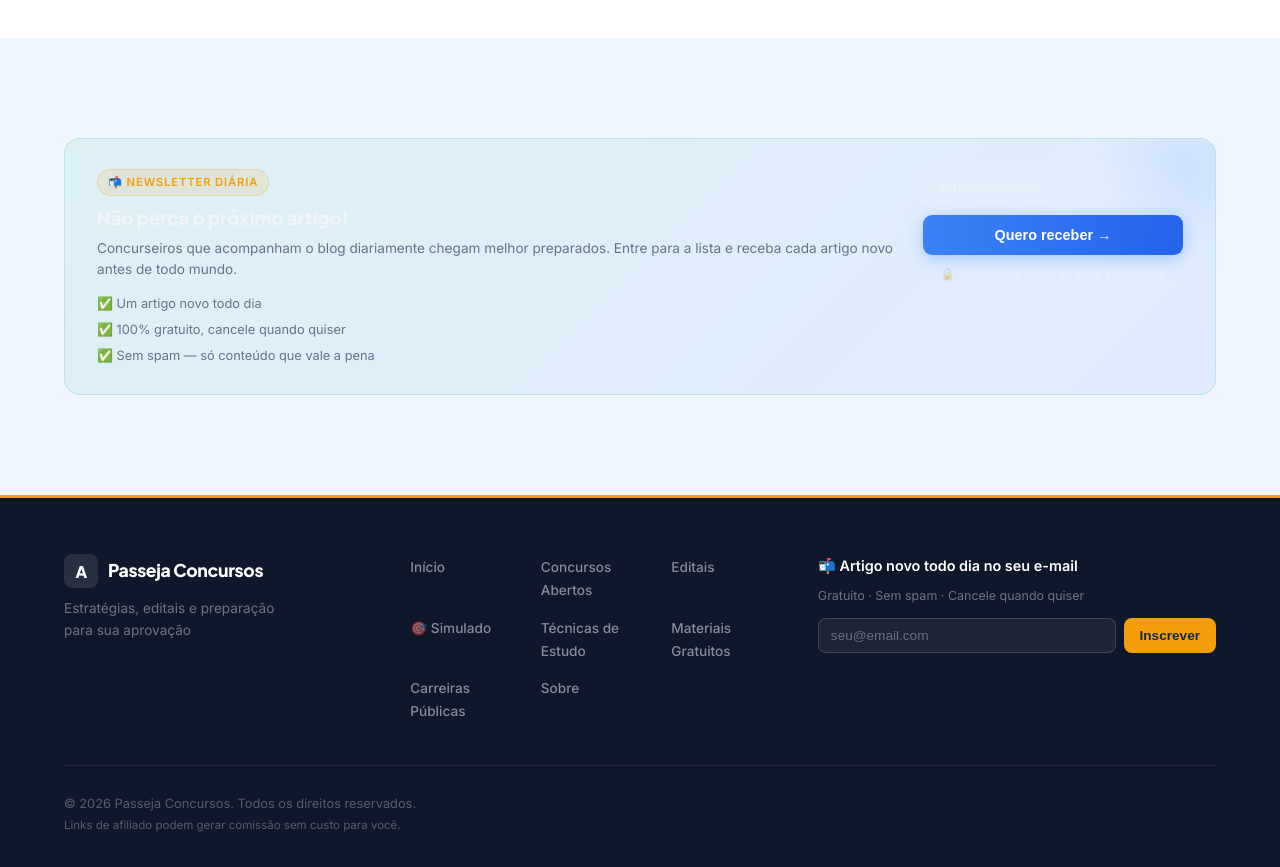
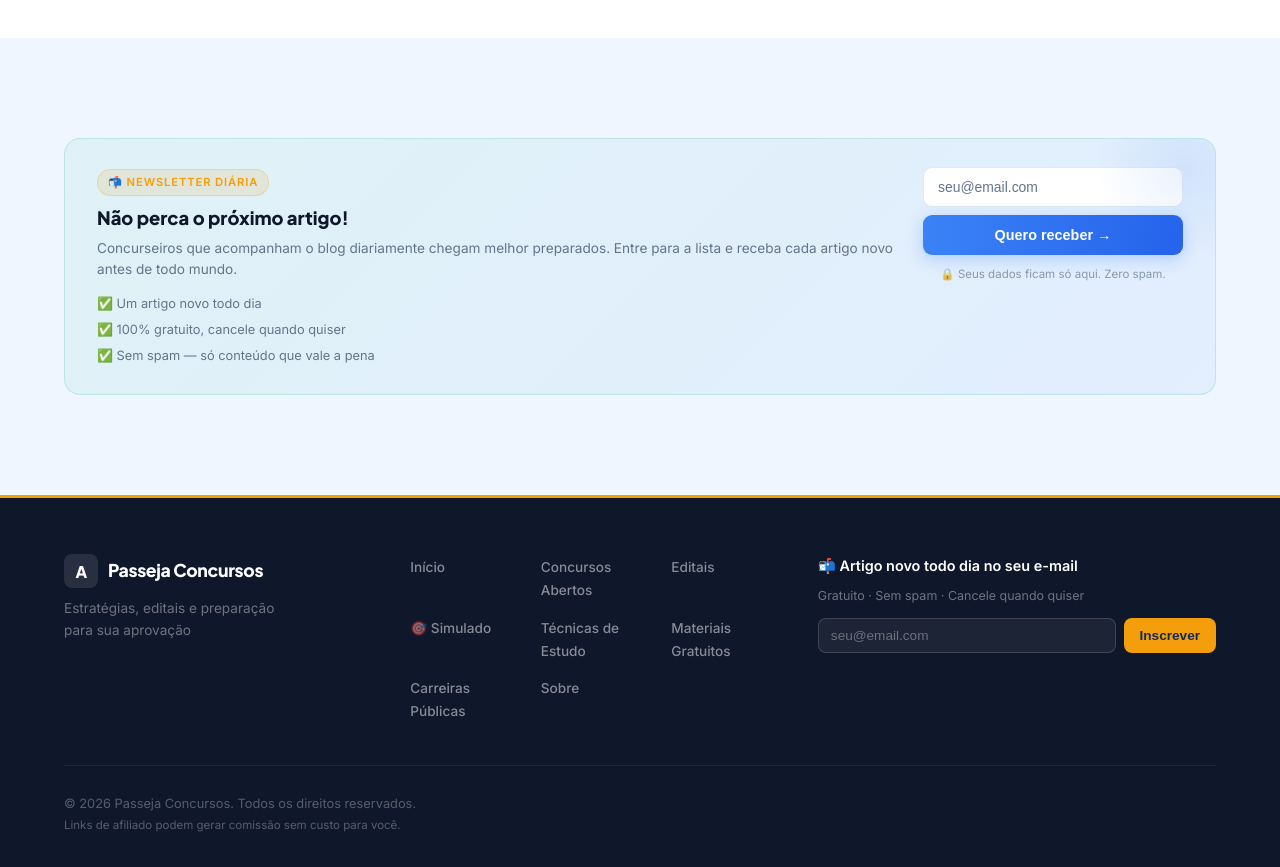
Before and after one commit to alter012026-hash/Blog_V1, a Next.js app: page / in a window 1280 px wide. Shown: the part 2880-3747 px from the top of the page. Built offline with nearby package versions, Linux system fonts and the light colour scheme.

Commit message:
fix: newsletter inline legível no tema claro (cores via variáveis CSS)

```diff
--- a/app/globals.css
+++ b/app/globals.css
@@ -1409,6 +1409,7 @@ time {
 
 /* =============================================
    NEWSLETTER INLINE (meio do artigo + homepage)
+   Usa variáveis do tema — funciona em light e dark
    ============================================= */
 
 .nl-inline {
@@ -1423,13 +1424,13 @@ time {
 }
 
 .nl-inline--article {
-  background: linear-gradient(135deg, rgba(59,130,246,0.1) 0%, rgba(139,92,246,0.08) 100%);
-  border: 1px solid rgba(59,130,246,0.25);
+  background: linear-gradient(135deg, rgba(59,130,246,0.08) 0%, rgba(139,92,246,0.06) 100%);
+  border: 1px solid rgba(59,130,246,0.2);
 }
 
 .nl-inline--home {
-  background: linear-gradient(135deg, rgba(16,185,129,0.08) 0%, rgba(59,130,246,0.08) 100%);
-  border: 1px solid rgba(16,185,129,0.2);
+  background: linear-gradient(135deg, rgba(16,185,129,0.07) 0%, rgba(59,130,246,0.07) 100%);
+  border: 1px solid rgba(16,185,129,0.18);
 }
 
 .nl-inline::before {
@@ -1439,7 +1440,7 @@ time {
   right: -60px;
   width: 180px;
   height: 180px;
-  background: radial-gradient(circle, rgba(59,130,246,0.12) 0%, transparent 70%);
+  background: radial-gradient(circle, rgba(59,130,246,0.1) 0%, transparent 70%);
   pointer-events: none;
 }
 
@@ -1471,10 +1472,11 @@ time {
   margin-bottom: 10px;
 }
 
+/* ── Texto usa variáveis do tema ── */
 .nl-inline-title {
   font-size: 1.15rem;
   font-weight: 800;
-  color: var(--text-primary, #F1F5F9);
+  color: var(--text);
   line-height: 1.3;
   margin: 0 0 8px;
   font-family: var(--font-display, inherit);
@@ -1482,7 +1484,7 @@ time {
 
 .nl-inline-sub {
   font-size: 0.85rem;
-  color: var(--text-muted, #94A3B8);
+  color: var(--text-muted);
   line-height: 1.6;
   margin: 0 0 12px;
 }
@@ -1498,7 +1500,7 @@ time {
 
 .nl-inline-bullets li {
   font-size: 0.8rem;
-  color: var(--text-muted, #94A3B8);
+  color: var(--text-muted);
 }
 
 .nl-inline-form {
@@ -1507,21 +1509,32 @@ time {
   gap: 8px;
 }
 
+/* ── Input adaptado ao tema ── */
 .nl-inline-input {
   width: 100%;
   padding: 11px 14px;
   border-radius: 9px;
-  border: 1px solid rgba(255,255,255,0.15);
-  background: rgba(255,255,255,0.07);
-  color: #fff;
+  border: 1px solid var(--border, rgba(0,0,0,0.15));
+  background: var(--surface, rgba(0,0,0,0.04));
+  color: var(--text);
   font-size: 0.87rem;
   outline: none;
   transition: border-color 0.15s, background 0.15s;
 }
 
-.nl-inline-input::placeholder { color: rgba(255,255,255,0.35); }
+.nl-inline-input::placeholder { color: var(--text-muted); }
 .nl-inline-input:focus {
-  border-color: var(--accent);
+  border-color: var(--primary);
+  background: var(--surface, rgba(0,0,0,0.04));
+  box-shadow: 0 0 0 3px rgba(59,130,246,0.15);
+}
+
+/* Dark: bordas e fundo mais suaves */
+[data-theme="dark"] .nl-inline-input {
+  border-color: rgba(255,255,255,0.15);
+  background: rgba(255,255,255,0.07);
+}
+[data-theme="dark"] .nl-inline-input:focus {
   background: rgba(255,255,255,0.1);
 }
 
@@ -1536,7 +1549,7 @@ time {
   font-weight: 700;
   cursor: pointer;
   transition: opacity 0.15s, transform 0.15s;
-  box-shadow: 0 4px 16px rgba(59,130,246,0.35);
+  box-shadow: 0 4px 16px rgba(59,130,246,0.3);
 }
 
 .nl-inline-btn:hover:not(:disabled) {
@@ -1551,21 +1564,26 @@ time {
 
 .nl-inline-feedback--error {
   font-size: 0.77rem;
+  color: #DC2626;
+  margin: 0;
+}
+
+[data-theme="dark"] .nl-inline-feedback--error {
   color: #FCA5A5;
-  margin: 0;
 }
 
 .nl-inline-disclaimer {
   font-size: 0.72rem;
-  color: rgba(255,255,255,0.3);
+  color: var(--text-muted);
   margin: 0;
   text-align: center;
-}
-
-/* Estado de sucesso */
+  opacity: 0.7;
+}
+
+/* ── Estado de sucesso ── */
 .nl-inline--ok {
-  background: rgba(16,185,129,0.08);
-  border: 1px solid rgba(16,185,129,0.25);
+  background: rgba(16,185,129,0.07);
+  border: 1px solid rgba(16,185,129,0.22);
   gap: 16px;
   align-items: center;
   padding: 20px 28px;
@@ -1578,18 +1596,22 @@ time {
 
 .nl-inline-ok-title {
   font-weight: 700;
-  color: #6EE7B7;
+  color: #059669;
   margin: 0 0 4px;
   font-size: 1rem;
 }
 
+[data-theme="dark"] .nl-inline-ok-title {
+  color: #6EE7B7;
+}
+
 .nl-inline-ok-sub {
-  color: #94A3B8;
+  color: var(--text-muted);
   font-size: 0.83rem;
   margin: 0;
 }
 
-/* Mobile */
+/* ── Mobile ── */
 @media (max-width: 680px) {
   .nl-inline {
     flex-direction: column;
```
